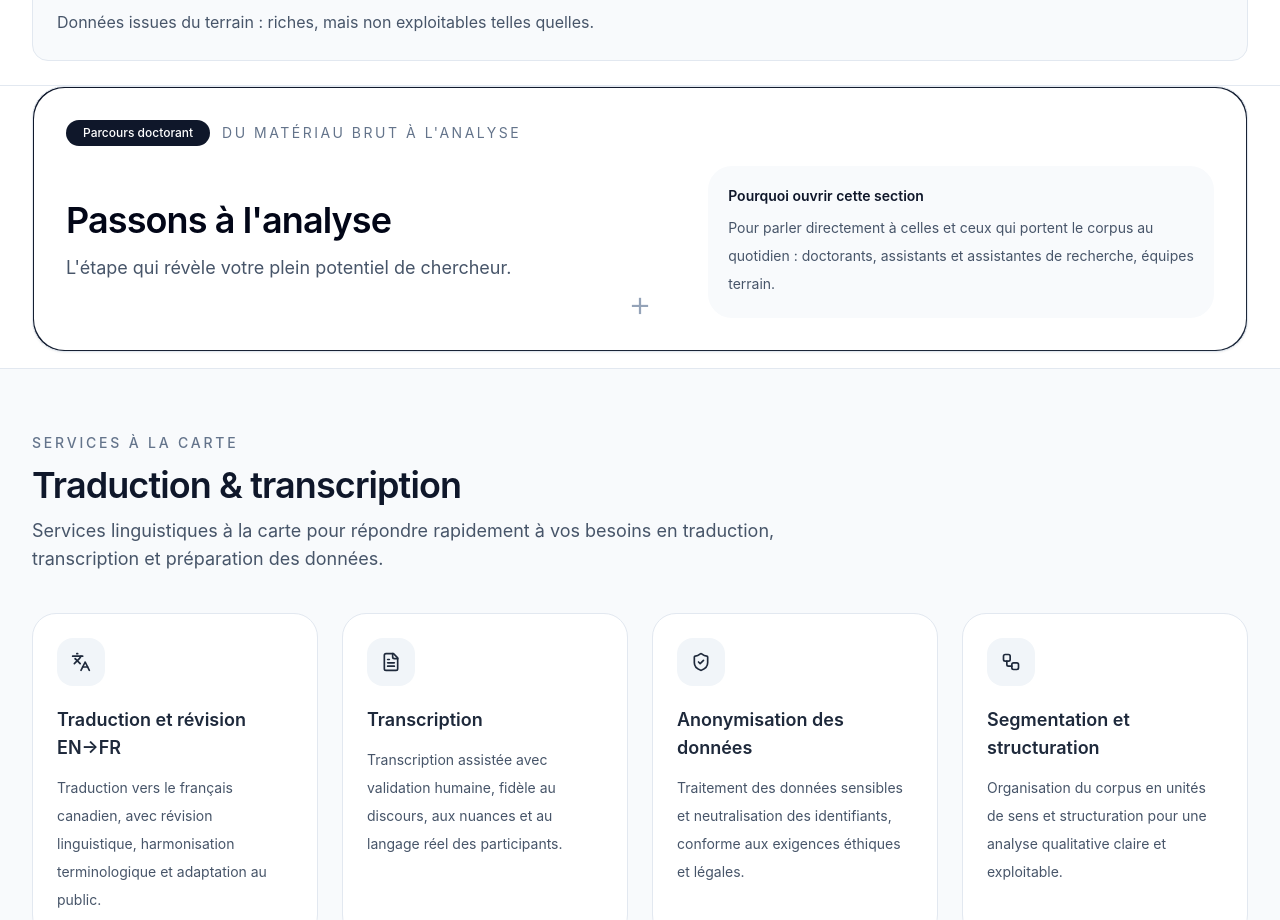
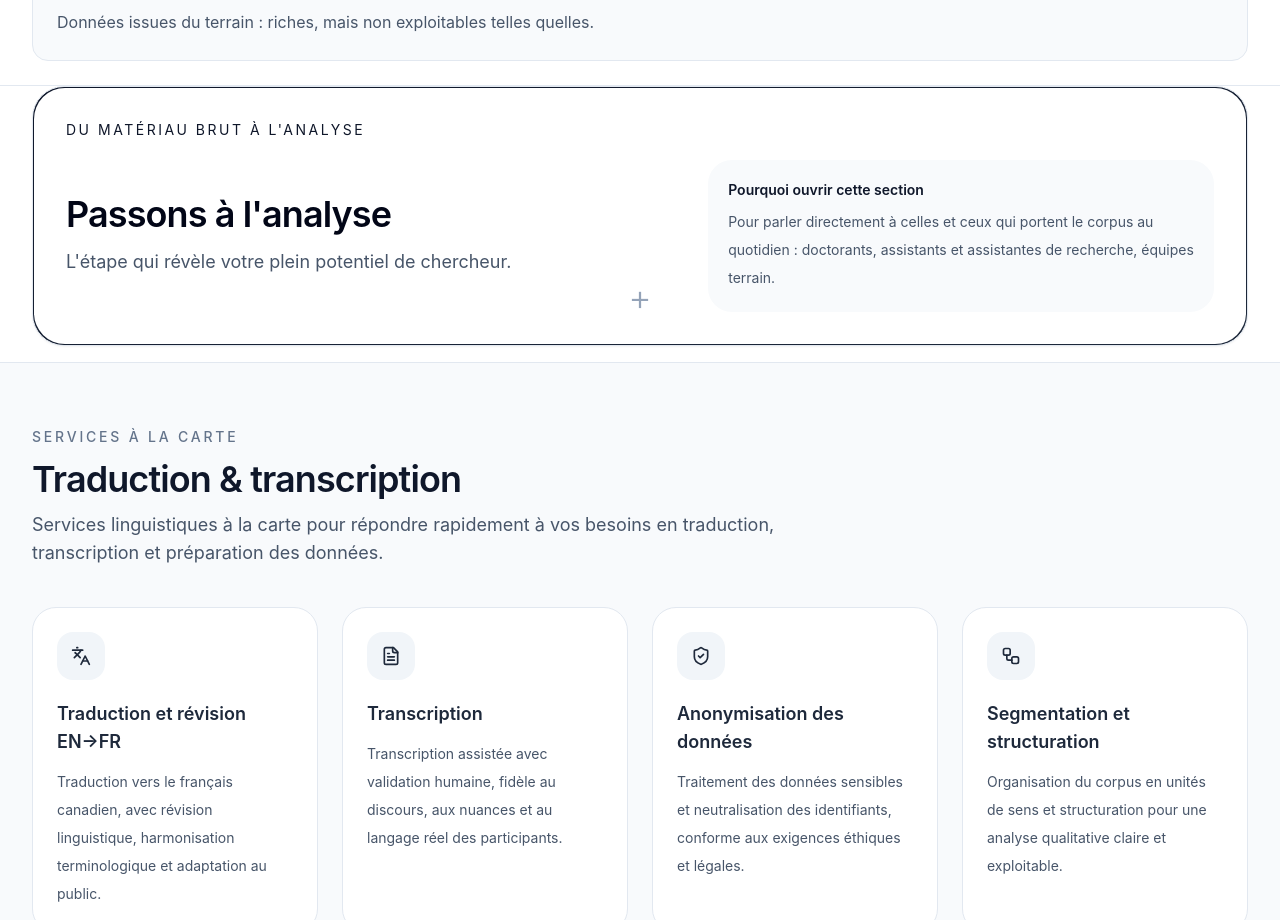
Before and after one commit to momopro21/vidame-recherche, a React (Vite) app: page / in a window 1280 px wide. Shown: the part 2480-3400 px from the top of the page. Built offline with nearby package versions, Linux system fonts and the light colour scheme; the HTML template or start-up script is replaced by a standard one.

Commit message:
Update App.tsx

```diff
--- a/src/App.tsx
+++ b/src/App.tsx
@@ -478,10 +478,7 @@ function Shell({
             <div className="group rounded-[2rem] border border-slate-200 bg-gradient-to-br from-slate-900 to-slate-800 p-[1px] shadow-sm">
               <div className="rounded-[calc(2rem-1px)] bg-white p-6 transition-colors duration-200 group-hover:bg-slate-100 md:p-8">
                 <div className="mb-5 flex flex-wrap items-center gap-3">
-                  <Badge className="rounded-full bg-slate-900 px-4 py-1 text-white hover:bg-slate-900">
-                    Parcours doctorant
-                  </Badge>
-                  <div className="text-sm uppercase tracking-[0.18em] text-slate-500">
+                  <div className="text-sm uppercase tracking-[0.18em] text-slate-900">
                     Du matériau brut à l'analyse
                   </div>
                 </div>
```
